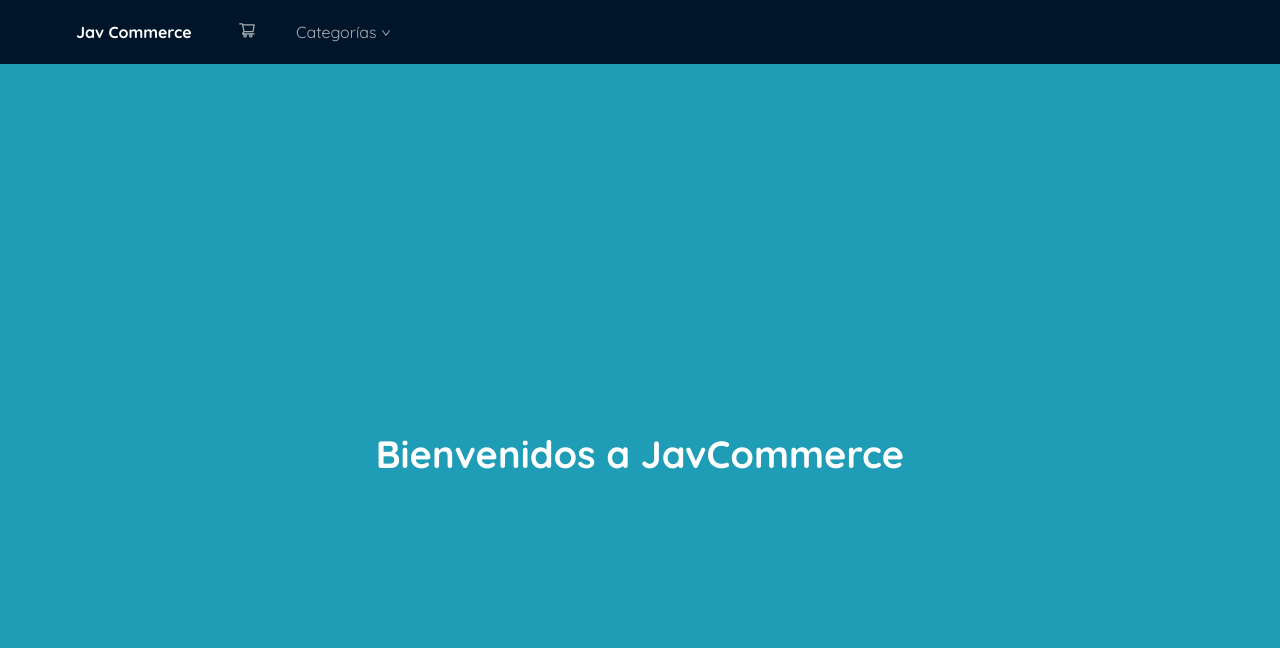
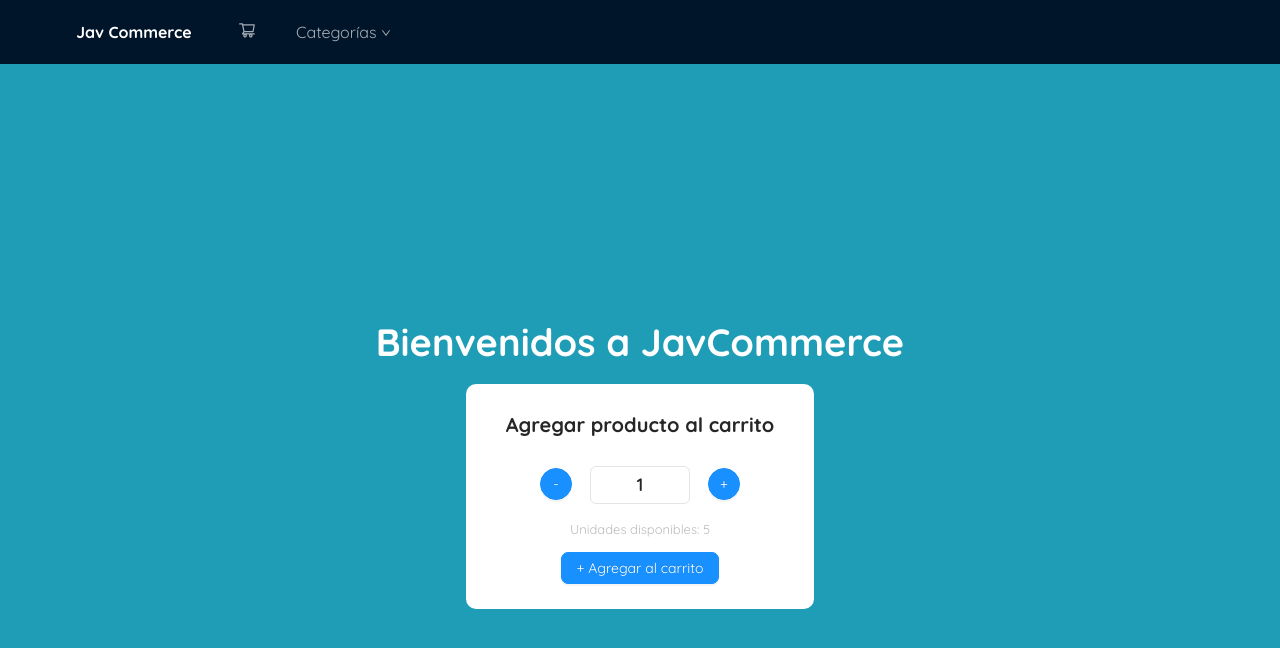
Before and after one commit to javgon89/app-coderhouse, a React (Create React App) app: page / in a window 1280 px wide. Shown: the top 648 px of the page. Built offline with nearby package versions, Linux system fonts and the light colour scheme.

Commit message:
entrega clase 5 parte a

```diff
--- a/public/index.html
+++ b/public/index.html
@@ -4,7 +4,6 @@
     <meta charset="utf-8" />
     <link rel="icon" href="%PUBLIC_URL%/favicon.ico" />
     <link rel="preconnect" href="https://fonts.gstatic.com">
-    <link href="https://fonts.googleapis.com/css2?family=Fraunces:wght@100&display=swap" rel="stylesheet"></link>
     <meta name="viewport" content="width=device-width, initial-scale=1" />
     <meta name="theme-color" content="#000000" />
     <meta
--- a/src/App.css
+++ b/src/App.css
@@ -29,8 +29,6 @@ body{
   flex-direction: column;
   align-items: center;
   justify-content: center;
-  font-size: calc(10px + 2vmin);
-  color: white;
 }
 
 .App-link {
@@ -59,3 +57,7 @@ body{
   margin: 0px 24px;
 
 }
+
+.mainButton{
+  border-radius: 7px !important;
+}
--- a/src/App.js
+++ b/src/App.js
@@ -6,6 +6,8 @@ import ItemListContainer from './Containers/ItemListContainer';
 
 
 const App=()=> {
+
+
 
   return (
     <div className="App">
--- /dev/null
+++ b/src/Components/ItemCount/index.js
@@ -0,0 +1,45 @@
+import React ,{useState} from 'react';
+import { Button, Tooltip } from 'antd';
+import './style.css';
+
+const ItemCount =({initial,stock}) =>{
+
+    const [counter, setCounter] = useState(initial)
+
+
+
+   if(counter===0){
+       setCounter(counter + 1)
+    }
+
+    if(counter===stock+1){
+            setCounter(counter - 1)
+        }
+
+
+    return(
+        <>
+                <div className="addProduct">
+                    <p className="counterTitle">Agregar producto al carrito</p>
+                    <div className="counter">
+                        <Tooltip title="Quitar producto">
+                            <Button type="primary" shape="circle" onClick={()=> setCounter(counter -1)} className="itemStyle">-</Button>
+                        </Tooltip>
+
+                            <p className="numberStyle">{counter}</p>
+
+
+                        <Tooltip title="Agregar producto">
+                            <Button type="primary" shape="circle" onClick={() => setCounter(counter +1)} className="itemStyle">+</Button>
+                        </Tooltip>
+                    </div>
+                    <p className="avUnits">Unidades disponibles: {stock}</p>
+                    <Button type="primary" className="mainButton">+ Agregar al carrito</Button>
+                </div>
+
+            </>
+        )
+
+}
+
+export default ItemCount
--- /dev/null
+++ b/src/Components/ItemCount/style.css
@@ -0,0 +1,40 @@
+.addProduct{
+    background-color: #ffffff;
+    padding: 25px 40px ;
+    border-radius: 10px;
+}
+
+.counterTitle{
+    font-size: 20px;
+    font-weight: 700;
+    margin-bottom: 15px;
+}
+
+.counter{
+    display: flex;
+    flex-direction: row;
+    justify-content: center;
+    margin:5px;
+
+}
+
+
+.itemStyle{
+    margin: 12px 8px;
+}
+
+.numberStyle{
+    margin:10px;
+    width:100px;
+    border: solid 1px #e4e4e4;
+    border-radius: 6px;
+    font-size: 18px;
+    font-weight: 600;
+    padding: 4px 0;
+
+}
+
+.avUnits{
+    color:#bbbbbb;
+    font-size: 13px;
+}
--- a/src/Containers/ItemListContainer.js
+++ b/src/Containers/ItemListContainer.js
@@ -1,4 +1,5 @@
 import { Typography } from 'antd';
+import ItemCount from '../Components/ItemCount';
 import './style.css'
 
 
@@ -7,7 +8,10 @@ const { Title } = Typography;
 const ItemListContainer =({greeting})=>{
 
     return(
-        <Title className='customFont'>{greeting}</Title>
+        <>
+            <Title className='customFont'>{greeting}</Title>
+            <ItemCount initial={1} stock={5}/>
+        </>
     )
 
 }
```
Also changed, not shown: 1 other file (tests, documents, lock files or other folders).
